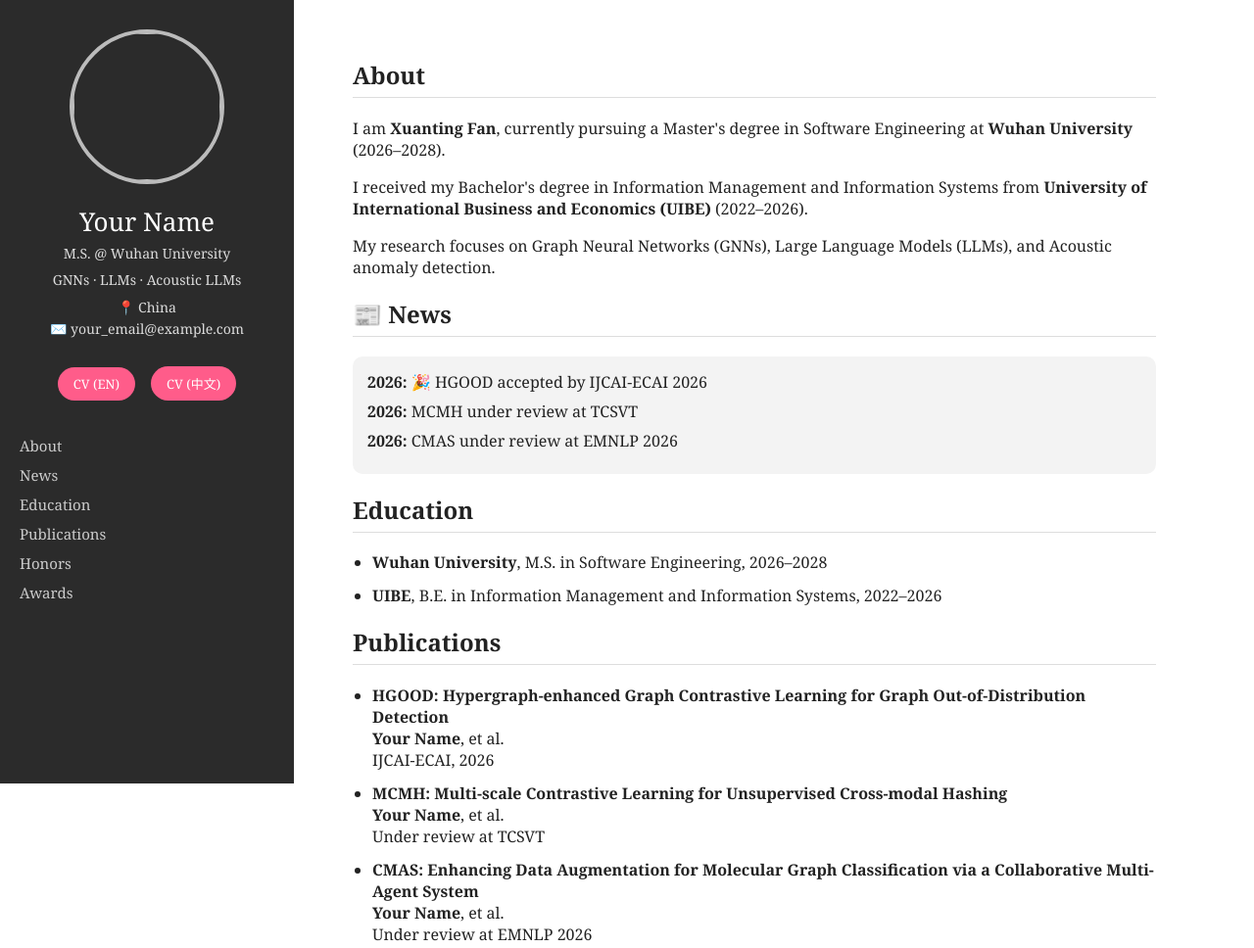
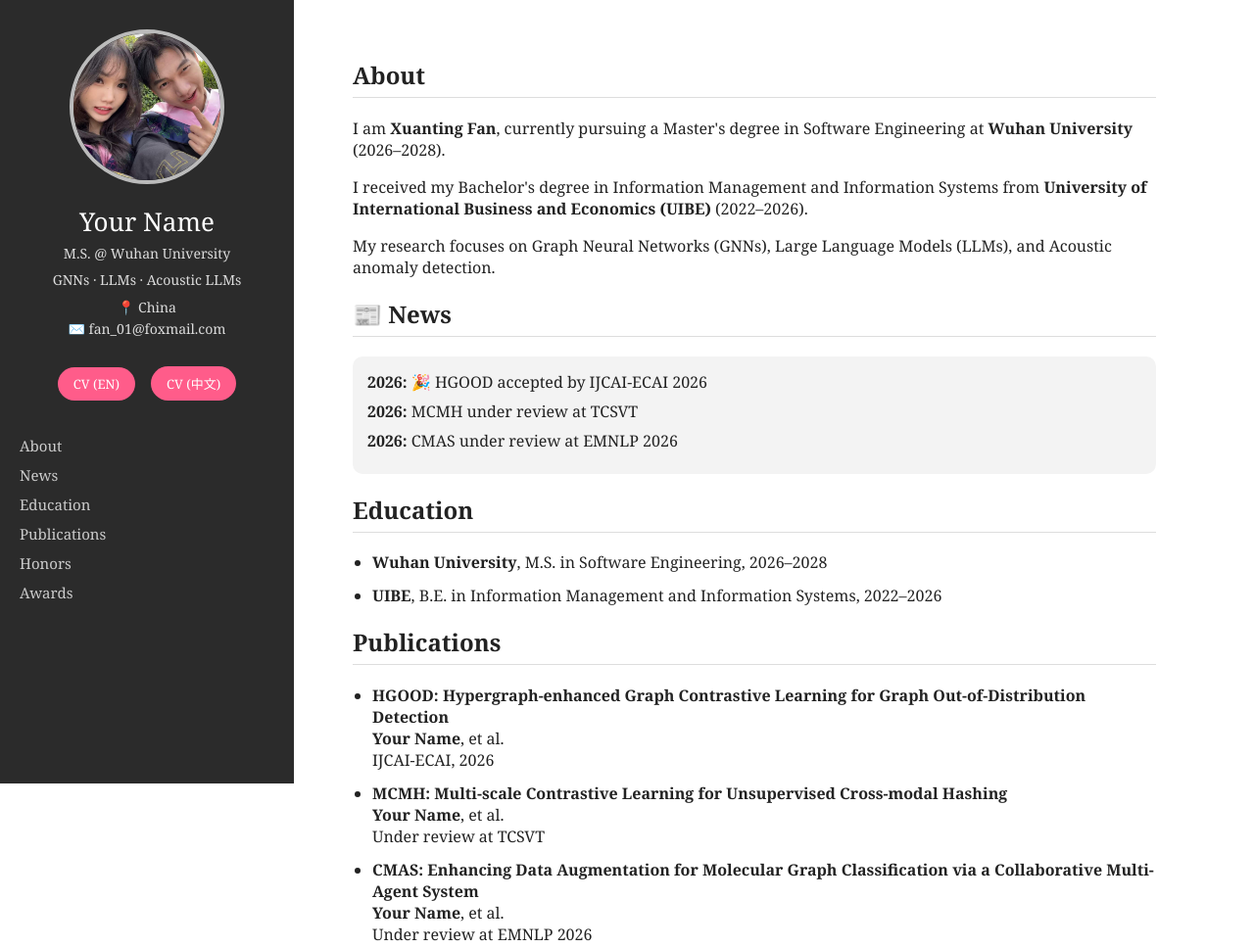
Before and after one commit to Catfromuibe/Catfromuibe.github.io, a plain HTML site: page index.html in a window 1280 px wide. Shown: the top 968 px of the page at 98% size. Drawn offline with Linux system fonts and the light colour scheme.

Commit message:
index.html

```diff
--- a/index.html
+++ b/index.html
@@ -30,11 +30,11 @@ li { margin-bottom:12px; }
 <body>
 
 <div class="sidebar">
-  <img class="avatar" src="your_photo.jpg">
+  <img class="avatar" src="./picture/my_picture.jpg">
   <div class="name">Your Name</div>
   <div class="subtitle">M.S. @ Wuhan University</div>
   <div class="subtitle">GNNs · LLMs · Acoustic LLMs</div>
-  <div class="info">📍 China<br>✉️ your_email@example.com</div>
+  <div class="info">📍 China<br>✉️ fan_01@foxmail.com</div>
 
   <div class="buttons">
     <a class="btn" href="#">CV (EN)</a>
```
